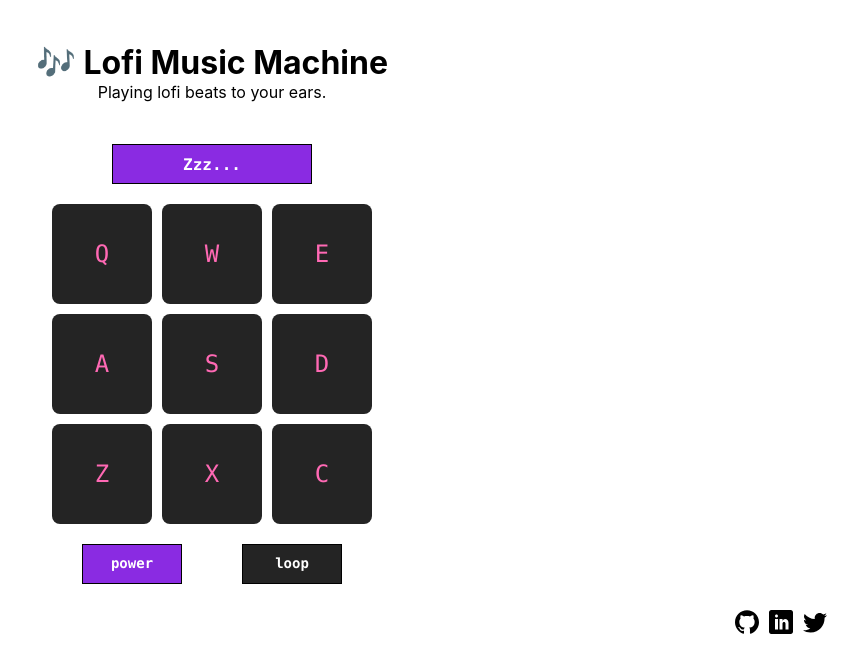
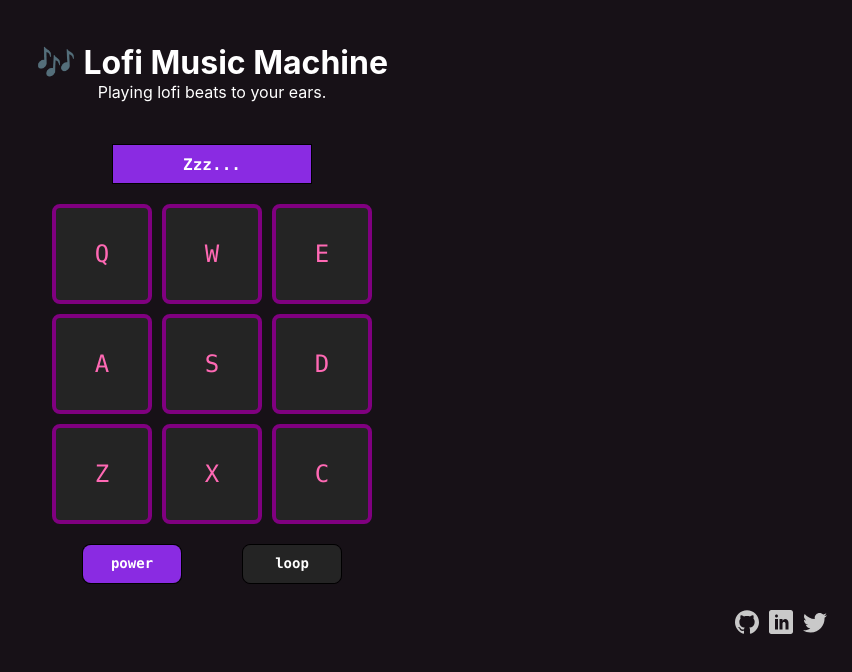
Before and after one commit to onpilot/lofi-music-machine, a React (Create React App) app: page / in a window 1280 px wide. Shown: the top 672 px of the page, without its empty margins (428-1280 px from the left). Built offline with nearby package versions, Linux system fonts and the light colour scheme.

Commit message:
major revamp

```diff
--- a/src/App.css
+++ b/src/App.css
@@ -2,6 +2,9 @@ html {
   box-sizing: border-box;
   -webkit-box-sizing: border-box;
   -moz-box-sizing: border-box;
+}
+body {
+  background-color: #171117;
 }
 *,
 *:before,
@@ -28,6 +31,7 @@ html {
 }
 .header h1,
 p {
+  color: white;
   margin: 0;
 }
 
@@ -45,6 +49,11 @@ p {
 #display p {
   margin: 0;
   font-family: 'Cascadia Code', Menlo, Consolas, monospace;
+}
+.display-off {
+  background-color: #242424 !important;
+  -webkit-transition: 0.4s;
+  transition: 0.4s;
 }
 
 .main-pad-wrapper {
@@ -82,6 +91,7 @@ p {
   margin: 0 5px;
 }
 .icon {
+  fill: #c9c9c9;
   width: 24px;
   height: 24px;
 }
--- a/src/App.js
+++ b/src/App.js
@@ -1,14 +1,28 @@
 import { useState, useEffect } from 'react';
 import './App.css';
+import Display from './components/Display';
 import DrumPad from './components/DrumPad';
 import SwitchButton from './components/SwitchButton';
 import Footer from './Footer';
 
+const acceptedEventCode = [
+  'KeyQ',
+  'KeyW',
+  'KeyE',
+  'KeyA',
+  'KeyS',
+  'KeyD',
+  'KeyZ',
+  'KeyX',
+  'KeyC',
+];
+
 function App() {
   const [power, setPower] = useState(true);
   const [loop, setLoop] = useState(false);
-  const [isPlaying, setIsPlaying] = useState('');
-  const [display, setDisplay] = useState('Zzz...');
+  const [isPlaying, setIsPlaying] = useState(null);
+  const initialDisplay = 'Zzz...';
+  const [display, setDisplay] = useState(initialDisplay);
 
   const switchPower = () => {
     setPower(!power);
@@ -18,20 +32,12 @@ function App() {
   };
 
   const handleKeyDown = (event) => {
-    if (
-      (event.code === 'KeyQ') |
-      (event.code === 'KeyW') |
-      (event.code === 'KeyE') |
-      (event.code === 'KeyA') |
-      (event.code === 'KeyS') |
-      (event.code === 'KeyD') |
-      (event.code === 'KeyZ') |
-      (event.code === 'KeyX') |
-      (event.code === 'KeyC')
-    ) {
+    acceptedEventCode.forEach((i) => {
+      if (event.code === i) {
         const keypress = event.key.toUpperCase();
         playSound(keypress);
       }
+    });
   };
 
   useEffect(() => {
@@ -41,47 +47,46 @@ function App() {
     };
   });
 
+  const playedAudio = document.getElementById(isPlaying);
   useEffect(() => {
-    if (!loop && isPlaying !== '') {
-      let playedAudio = document.getElementById(isPlaying);
-      try {
+    if (!power && playedAudio) {
+      playedAudio.pause();
+      setIsPlaying(null);
+      setDisplay(initialDisplay);
+    }
+  }, [power, playedAudio]);
+
+  useEffect(() => {
+    if (!loop && isPlaying !== null) {
       playedAudio.loop = false;
-      } catch (e) {
-        console.log(e.message);
     }
+    if (loop && isPlaying !== null) {
+      playedAudio.loop = true;
     }
   });
 
   const playSound = (code) => {
-    if (power === true) {
+    if (power) {
       let audio = document.getElementById(code);
       let audioText = document.getElementById(code).innerText;
 
-      if (loop === true) {
-        audio.loop = true;
+      if (isPlaying !== null) {
+        playedAudio.pause();
       }
 
-      if (isPlaying !== '') {
-        let playedAudio = document.getElementById(isPlaying);
-        try {
-          playedAudio.pause();
-        } catch (e) {
-          console.log(e.message);
-        }
-      }
-
-      try {
       if (audio.paused) {
         audio.currentTime = 0;
       }
+
       audio.play();
-      } catch (e) {
-        console.log(e.message);
-      } finally {
       setIsPlaying(code);
       setDisplay(audioText);
     }
-    }
+  };
+
+  const resetState = () => {
+    setIsPlaying(null);
+    setDisplay(initialDisplay);
   };
 
   return (
@@ -90,19 +95,62 @@ function App() {
         <h1>🎶 Lofi Music Machine</h1>
         <p>Playing lofi beats to your ears.</p>
       </div>
-      <div id="display">
-        <p>{display}</p>
-      </div>
+      <Display id="display" display={display} power={power}></Display>
       <div className="main-pad-wrapper">
-        <DrumPad id="Q" onClick={() => playSound('Q')}></DrumPad>
-        <DrumPad id="W" onClick={() => playSound('W')}></DrumPad>
-        <DrumPad id="E" onClick={() => playSound('E')}></DrumPad>
-        <DrumPad id="A" onClick={() => playSound('A')}></DrumPad>
-        <DrumPad id="S" onClick={() => playSound('S')}></DrumPad>
-        <DrumPad id="D" onClick={() => playSound('D')}></DrumPad>
-        <DrumPad id="Z" onClick={() => playSound('Z')}></DrumPad>
-        <DrumPad id="X" onClick={() => playSound('X')}></DrumPad>
-        <DrumPad id="C" onClick={() => playSound('C')}></DrumPad>
+        <DrumPad
+          id="Q"
+          onClick={() => playSound('Q')}
+          onEnded={() => resetState()}
+          animated={isPlaying}
+        ></DrumPad>
+        <DrumPad
+          id="W"
+          onClick={() => playSound('W')}
+          onEnded={() => resetState()}
+          animated={isPlaying}
+        ></DrumPad>
+        <DrumPad
+          id="E"
+          onClick={() => playSound('E')}
+          onEnded={() => resetState()}
+          animated={isPlaying}
+        ></DrumPad>
+        <DrumPad
+          id="A"
+          onClick={() => playSound('A')}
+          onEnded={() => resetState()}
+          animated={isPlaying}
+        ></DrumPad>
+        <DrumPad
+          id="S"
+          onClick={() => playSound('S')}
+          onEnded={() => resetState()}
+          animated={isPlaying}
+        ></DrumPad>
+        <DrumPad
+          id="D"
+          onClick={() => playSound('D')}
+          onEnded={() => resetState()}
+          animated={isPlaying}
+        ></DrumPad>
+        <DrumPad
+          id="Z"
+          onClick={() => playSound('Z')}
+          onEnded={() => resetState()}
+          animated={isPlaying}
+        ></DrumPad>
+        <DrumPad
+          id="X"
+          onClick={() => playSound('X')}
+          onEnded={() => resetState()}
+          animated={isPlaying}
+        ></DrumPad>
+        <DrumPad
+          id="C"
+          onClick={() => playSound('C')}
+          onEnded={() => resetState()}
+          animated={isPlaying}
+        ></DrumPad>
       </div>
       <div className="config-pad-wrapper">
         <div className="option-button">
--- /dev/null
+++ b/src/components/Display.js
@@ -0,0 +1,18 @@
+const Display = (props) => {
+  if (props.power === true) {
+    return (
+      <div id={props.id}>
+        <p>{props.display}</p>
+      </div>
+    );
+  }
+  if (props.power === false) {
+    return (
+      <div id={props.id} className="display-off">
+        <p>{props.display}</p>
+      </div>
+    );
+  }
+};
+
+export default Display;
--- a/src/components/DrumPad.js
+++ b/src/components/DrumPad.js
@@ -3,8 +3,6 @@ import audioDictionary from './sounds.js';
 
 const Audio = (props) => {
   const { id } = props;
-  // const audioSrc = audioList[0][id];
-  // const audioSrc = audioDictionary[id]['src'];
   const { src, name } = audioDictionary[id];
   return (
     <audio id={id} className="clip" src={src}>
@@ -14,13 +12,28 @@ const Audio = (props) => {
 };
 
 const DrumPad = (props) => {
-  const { id, onClick } = props;
+  const { id, onClick, onEnded, animated } = props;
+  if (animated === props.id) {
+    return (
+      <button
+        id={`pad-${id}`}
+        className="drum-pad pad-letter drum-pad-animated"
+        type="button"
+        onClick={onClick}
+        onEnded={onEnded}
+      >
+        {id}
+        <Audio id={id}></Audio>
+      </button>
+    );
+  }
   return (
     <button
       id={`pad-${id}`}
       className="drum-pad pad-letter"
       type="button"
       onClick={onClick}
+      onEnded={onEnded}
     >
       {id}
       <Audio id={id}></Audio>
--- a/src/components/drum-pad.css
+++ b/src/components/drum-pad.css
@@ -6,9 +6,31 @@
   background-color: #242424;
   color: hotpink;
   border-radius: 8px;
-  border: none;
+  border: 4px solid purple;
 }
 .pad-letter {
   font-family: 'Cascadia Code', Menlo, Consolas, monospace;
   font-size: 24px;
 }
+
+.drum-pad-animated {
+  animation: border-color-animation 3s linear infinite;
+}
+
+@keyframes border-color-animation {
+  0% {
+    border-color: purple;
+  }
+  25% {
+    border-color: peru;
+  }
+  50% {
+    border-color: deepskyblue;
+  }
+  75% {
+    border-color: greenyellow;
+  }
+  100% {
+    border-color: hotpink;
+  }
+}
--- a/src/components/switch-button.css
+++ b/src/components/switch-button.css
@@ -5,6 +5,7 @@
   width: 100px;
   height: 40px;
   border: 1px solid black;
+  border-radius: 8px;
 }
 
 /* Hide default HTML checkbox */
@@ -23,6 +24,7 @@
   right: 0;
   bottom: 0;
   background-color: #242424;
+  border-radius: 8px;
   -webkit-transition: 0.4s;
   transition: 0.4s;
 }
```
Also changed, not shown: 1 other file (tests, documents, lock files or other folders). Lines whose indentation alone changed are shown as unchanged.
